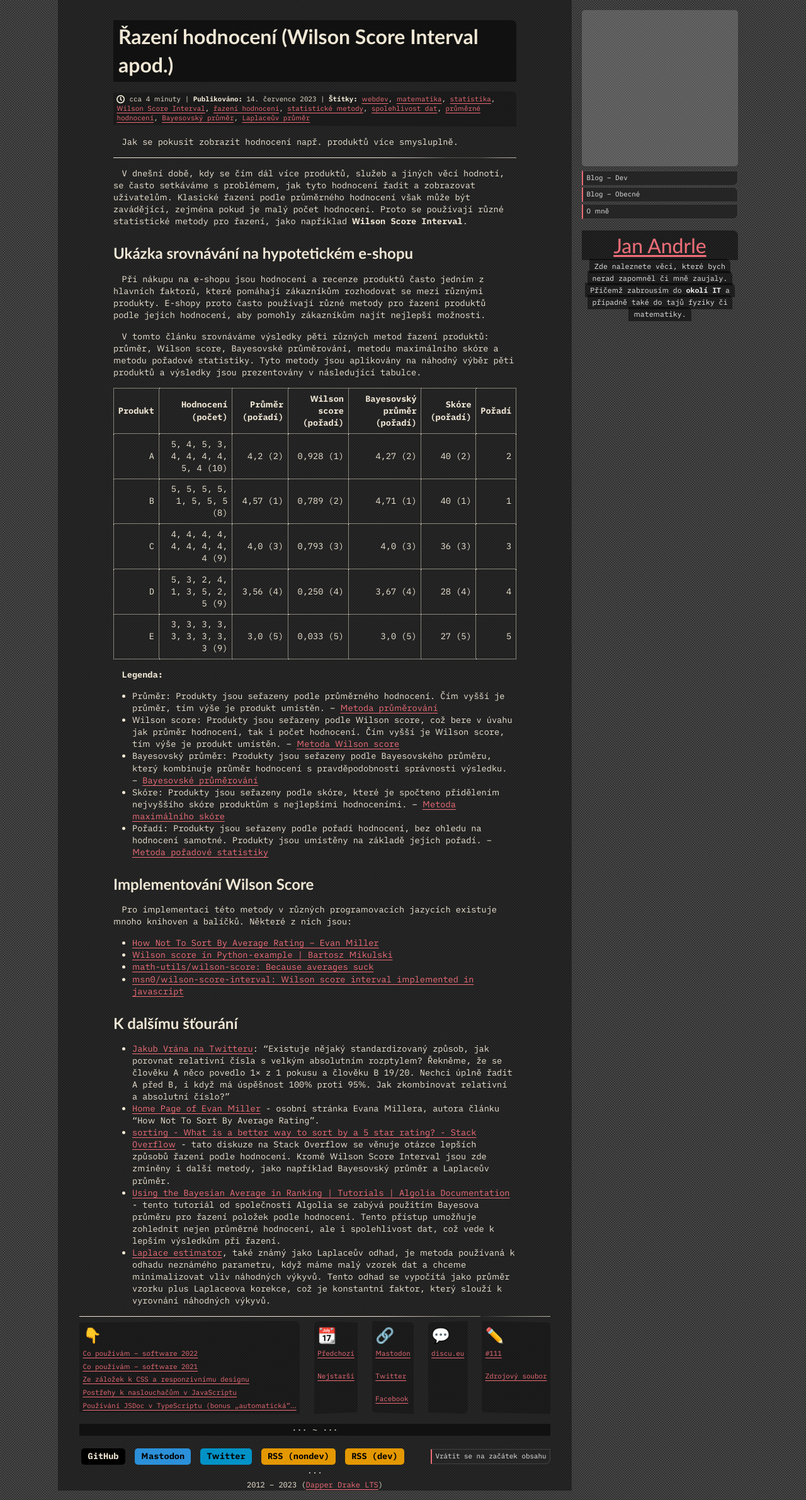
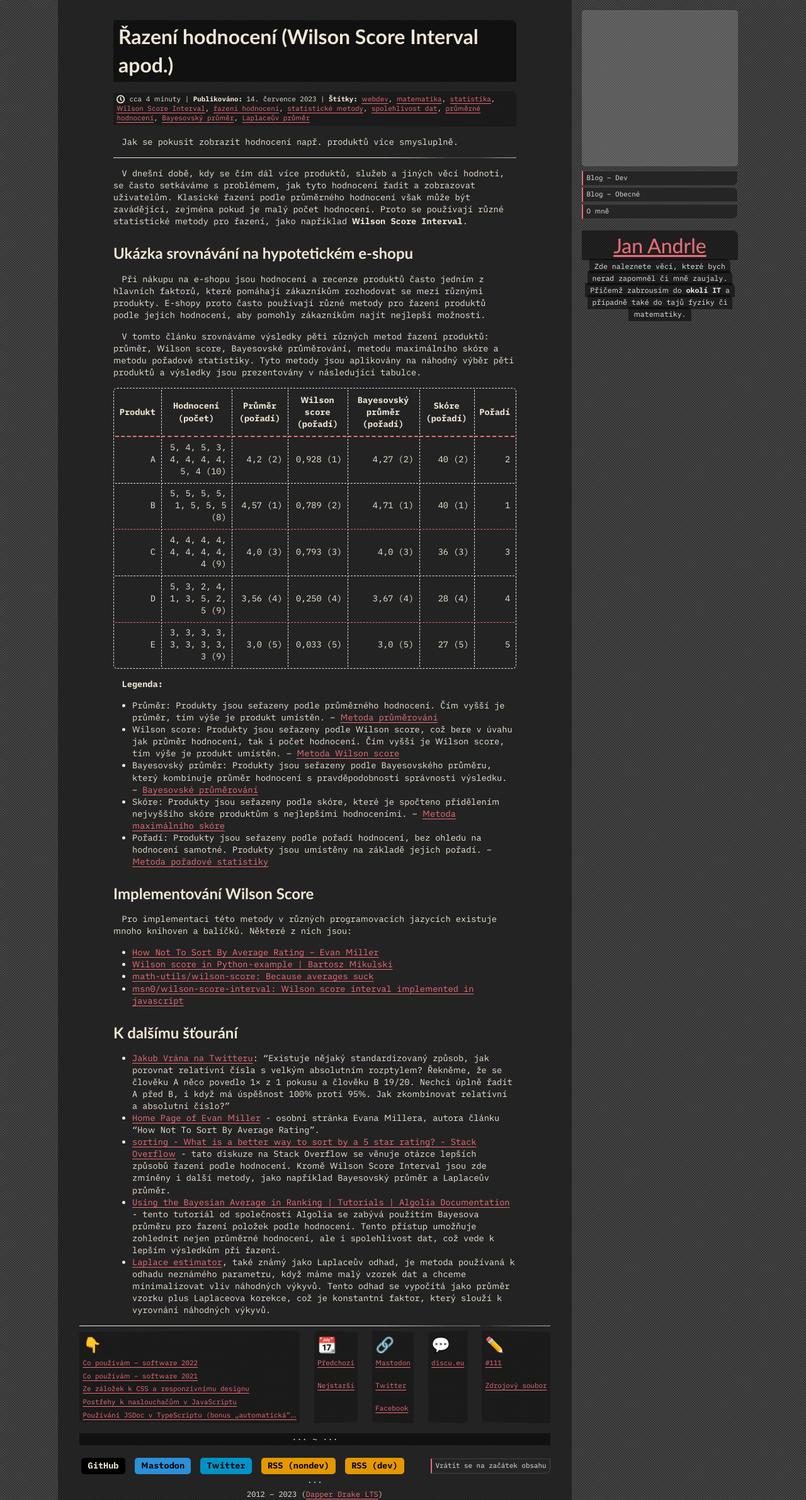
Before and after one commit to jaandrle/jaandrle.github.io, a Jekyll site: the page built from _posts/2023/2023-07-14-wilson.md, in a window 1280 px wide. Shown: the whole page at 63% size. Built offline with Jekyll 4.4.1, drawn with Linux system fonts in a browser that asks for light colours; emoji names are drawn with the system emoji font; grey boxes are pictures that could not be loaded.

Commit message:
:art: Style table borders + :hammer: Remove console.log

```diff
--- a/_sass/_part_base.scss
+++ b/_sass/_part_base.scss
@@ -136,11 +136,29 @@ kbd {
   border-radius: 5px;
   padding: .1rem .25rem .05rem .25rem;
 }
-table, td, th {
-  border: 1px dotted $color_regularFG;
-  border-collapse: collapse;
+table {
+  border-radius: 6px;
+  border: 1px dashed $color_highlightLight;
+}
+tbody{
   text-align: right;
+}
+td, th {
+  border-left: 1px dashed $color_highlightLight;
+  border-top: 1px dashed $color_highlightLight;
   padding: .5em;
+}
+th {
+  border-top: none;
+}
+td:first-child, th:first-child {
+   border-left: none;
+}
+tr:first-child td {
+  border-top: 2px dashed $color_highlight;
+}
+tr:nth-of-type(odd) td {
+  border-top-color: $color_highlight;
 }
 
 // Fixes images in popup boxes from Google Translate
--- a/main.js
+++ b/main.js
@@ -1,7 +1,5 @@
 /* jshint esversion: 6,-W097, -W040, browser: true, expr: true, undef: true */
 /* global prompt */
-console.log("{{site.data.social.account_mastodon.account}}");
-
 window.mastodonShare= function(event){
 	event.preventDefault();
 	const { target }= event;
```
